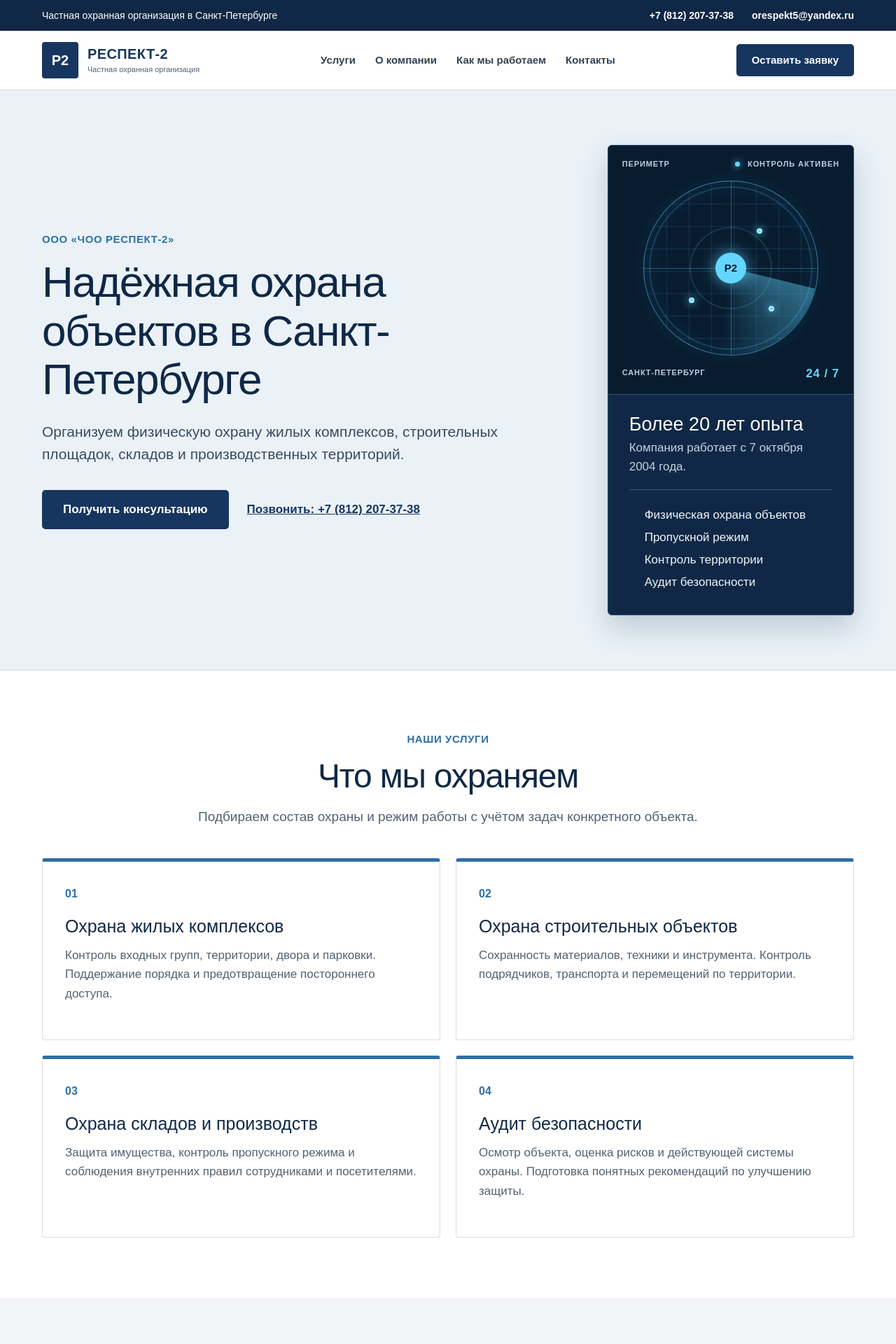
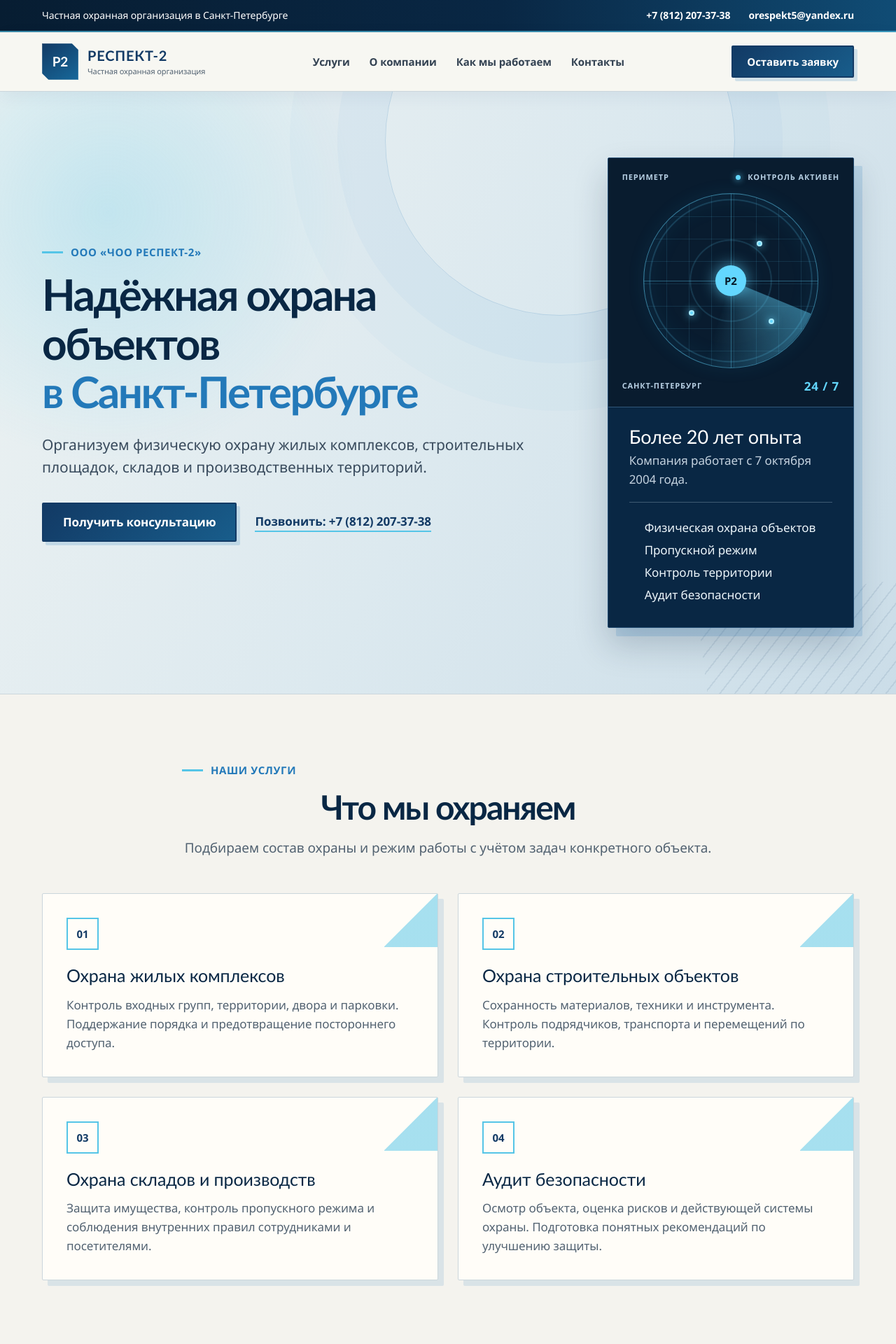
Before and after one commit to Gonerr/lendings, a Next.js app in the folder Респект-2/: page / in a window 1280 px wide. Shown: the top 1920 px of the page at 70% size. Built offline with nearby package versions, Linux system fonts and the light colour scheme.

Commit message:
Сбалансировать современный стиль сайта Респект-2

```diff
--- a/Респект-2/app/globals.css
+++ b/Респект-2/app/globals.css
@@ -1,15 +1,17 @@
 @import "tailwindcss";
 
 :root {
-  --navy: #17365f;
-  --navy-dark: #102846;
-  --blue: #2f6fa6;
-  --blue-light: #eaf2f8;
-  --paper: #ffffff;
-  --muted-bg: #f3f5f7;
-  --text: #202833;
-  --muted: #536170;
-  --line: #d8dee5;
+  --navy: #123a65;
+  --navy-dark: #092744;
+  --blue: #2379b9;
+  --cyan: #55c5e7;
+  --blue-light: #dbeaf2;
+  --paper: #f4f3ee;
+  --surface: #fffdf8;
+  --muted-bg: #e8edf0;
+  --text: #172635;
+  --muted: #526271;
+  --line: #cbd6dc;
 }
 
 * { box-sizing: border-box; }
@@ -19,9 +21,10 @@ body {
   margin: 0;
   color: var(--text);
   background: var(--paper);
-  font-family: Arial, Helvetica, sans-serif;
+  font-family: "Segoe UI Variable", "Segoe UI", Arial, sans-serif;
   font-size: 17px;
   line-height: 1.6;
+  letter-spacing: -0.006em;
   -webkit-font-smoothing: antialiased;
 }
 
@@ -38,7 +41,8 @@ button { color: inherit; }
 
 .topbar {
   color: #fff;
-  background: var(--navy-dark);
+  background: linear-gradient(90deg, #071d32 0%, var(--navy-dark) 56%, #104c75 100%);
+  border-bottom: 2px solid rgba(85, 197, 231, 0.65);
   font-size: 14px;
 }
 
@@ -58,8 +62,10 @@ button { color: inherit; }
   position: sticky;
   z-index: 20;
   top: 0;
-  background: #fff;
+  background: rgba(247, 247, 243, 0.94);
   border-bottom: 1px solid var(--line);
+  backdrop-filter: blur(14px);
+  box-shadow: 0 7px 24px rgba(18, 58, 101, 0.06);
 }
 
 .header-inner {
@@ -84,19 +90,34 @@ button { color: inherit; }
   align-items: center;
   justify-content: center;
   color: #fff;
-  border-radius: 4px;
-  background: var(--navy);
-  font-size: 20px;
+  background: linear-gradient(145deg, var(--navy) 0%, #17689a 100%);
+  clip-path: polygon(0 0, 82% 0, 100% 18%, 100% 100%, 18% 100%, 0 82%);
+  font-family: "Trebuchet MS", sans-serif;
+  font-size: 19px;
   font-weight: 800;
+  box-shadow: inset 0 0 0 1px rgba(255, 255, 255, 0.18);
 }
 
 .logo-text { display: flex; flex-direction: column; line-height: 1.2; }
-.logo-text strong { color: var(--navy); font-size: 20px; letter-spacing: 0.02em; }
+.logo-text strong { color: var(--navy); font-family: "Trebuchet MS", sans-serif; font-size: 20px; letter-spacing: 0.04em; }
 .logo-text small { margin-top: 4px; color: var(--muted); font-size: 11px; }
 
 .site-header nav { display: flex; align-items: center; gap: 28px; }
-.site-header nav a { color: #334252; font-size: 15px; font-weight: 700; }
-.site-header nav a:hover { color: var(--blue); text-decoration: underline; }
+.site-header nav a { position: relative; color: #334252; font-size: 15px; font-weight: 700; }
+.site-header nav a::after {
+  content: "";
+  position: absolute;
+  right: 0;
+  bottom: -8px;
+  left: 0;
+  height: 2px;
+  background: var(--cyan);
+  transform: scaleX(0);
+  transform-origin: left;
+  transition: transform 160ms ease;
+}
+.site-header nav a:hover { color: var(--blue); }
+.site-header nav a:hover::after { transform: scaleX(1); }
 
 .button {
   display: inline-flex;
@@ -107,23 +128,53 @@ button { color: inherit; }
   cursor: pointer;
   color: #fff;
   border: 2px solid var(--navy);
-  border-radius: 5px;
-  background: var(--navy);
+  border-radius: 2px;
+  background: linear-gradient(135deg, var(--navy) 0%, #185d8b 100%);
+  box-shadow: 5px 5px 0 rgba(35, 121, 185, 0.18);
   font-weight: 700;
   line-height: 1.2;
-  transition: background 150ms ease, border-color 150ms ease;
+  transition: transform 150ms ease, box-shadow 150ms ease, background 150ms ease, border-color 150ms ease;
 }
 
-.button:hover { border-color: var(--blue); background: var(--blue); }
+.button:hover { border-color: var(--blue); background: var(--blue); box-shadow: 2px 2px 0 rgba(35, 121, 185, 0.22); transform: translate(3px, 3px); }
 .button-small { min-height: 46px; padding: 0 20px; font-size: 15px; white-space: nowrap; }
 
 .hero {
-  padding: 78px 0;
-  background: var(--blue-light);
+  position: relative;
+  overflow: hidden;
+  padding: 94px 0;
+  background:
+    radial-gradient(circle at 12% 20%, rgba(85, 197, 231, 0.26), transparent 27%),
+    linear-gradient(118deg, #edf2f2 0%, #dce9ef 52%, #cbdde8 100%);
   border-bottom: 1px solid var(--line);
 }
 
+.hero::before {
+  content: "";
+  position: absolute;
+  top: -180px;
+  left: 43%;
+  width: 500px;
+  height: 500px;
+  border: 1px solid rgba(35, 121, 185, 0.2);
+  border-radius: 50%;
+  box-shadow: 0 0 0 68px rgba(35, 121, 185, 0.035), 0 0 0 136px rgba(35, 121, 185, 0.025);
+}
+
+.hero::after {
+  content: "";
+  position: absolute;
+  right: -90px;
+  bottom: -120px;
+  width: 360px;
+  height: 270px;
+  background: repeating-linear-gradient(-45deg, rgba(18, 58, 101, 0.09) 0 2px, transparent 2px 17px);
+  transform: rotate(-7deg);
+}
+
 .hero-grid {
+  position: relative;
+  z-index: 2;
   display: grid;
   grid-template-columns: minmax(0, 1.35fr) minmax(320px, 0.65fr);
   align-items: center;
@@ -131,12 +182,23 @@ button { color: inherit; }
 }
 
 .eyebrow {
+  display: flex;
+  align-items: center;
+  gap: 11px;
   margin: 0 0 14px;
   color: var(--blue);
   font-size: 15px;
   font-weight: 800;
   letter-spacing: 0.04em;
   text-transform: uppercase;
+}
+
+.eyebrow::before {
+  content: "";
+  width: 30px;
+  height: 3px;
+  flex: 0 0 30px;
+  background: var(--cyan);
 }
 
 .hero h1,
@@ -147,8 +209,12 @@ button { color: inherit; }
   color: var(--navy-dark);
   font-size: clamp(38px, 5vw, 62px);
   line-height: 1.12;
-  letter-spacing: -0.025em;
+  font-family: "Trebuchet MS", "Segoe UI", sans-serif;
+  font-weight: 700;
+  letter-spacing: -0.04em;
 }
+
+.hero h1 span { display: block; color: var(--blue); }
 
 .hero-lead {
   max-width: 720px;
@@ -165,15 +231,15 @@ button { color: inherit; }
   margin-top: 34px;
 }
 
-.phone-link { color: var(--navy); font-size: 17px; font-weight: 800; text-decoration: underline; }
+.phone-link { color: var(--navy); border-bottom: 2px solid var(--cyan); font-size: 17px; font-weight: 800; }
 
 .hero-card {
   overflow: hidden;
   color: #fff;
   background: var(--navy-dark);
   border: 1px solid #244d73;
-  border-radius: 6px;
-  box-shadow: 0 18px 42px rgba(16, 40, 70, 0.2);
+  border-radius: 2px;
+  box-shadow: 12px 12px 0 rgba(35, 121, 185, 0.17), 0 24px 48px rgba(16, 40, 70, 0.22);
 }
 
 .radar-panel {
@@ -274,7 +340,7 @@ button { color: inherit; }
 
 .radar-status strong { color: #63d7ff; font-size: 17px; }
 .hero-card-copy { padding: 26px 30px 28px; }
-.hero-card h2 { margin: 0 0 4px; color: #fff; font-size: 27px; line-height: 1.2; }
+.hero-card h2 { margin: 0 0 4px; color: #fff; font-family: "Trebuchet MS", sans-serif; font-size: 27px; line-height: 1.2; }
 .hero-card-copy > p { margin: 0 0 18px; color: #c4d2df; }
 .hero-card ul { margin: 0; padding: 17px 0 0 22px; border-top: 1px solid #3e5a73; }
 .hero-card li { margin: 5px 0; color: #edf6fb; }
@@ -283,10 +349,15 @@ button { color: inherit; }
   to { transform: rotate(360deg); }
 }
 
-.section { padding: 86px 0; }
-.section-muted { background: var(--muted-bg); }
+.section { position: relative; padding: 96px 0; background: var(--paper); }
+.section-muted {
+  color: #fff;
+  background:
+    radial-gradient(circle at 82% 25%, rgba(85, 197, 231, 0.14), transparent 26%),
+    linear-gradient(128deg, #071f36 0%, var(--navy-dark) 55%, #103e62 100%);
+}
 
-.section-heading { max-width: 760px; margin: 0 auto 44px; text-align: center; }
+.section-heading { max-width: 760px; margin: 0 auto 50px; text-align: center; }
 .section-heading.left { max-width: none; margin-left: 0; text-align: left; }
 .section-heading h2, .about-grid h2 { font-size: clamp(34px, 4vw, 48px); }
 .section-heading > p:last-child { margin: 16px auto 0; color: var(--muted); font-size: 19px; }
@@ -294,20 +365,35 @@ button { color: inherit; }
 .services-grid {
   display: grid;
   grid-template-columns: repeat(2, 1fr);
-  gap: 22px;
+  gap: 28px;
 }
 
 .service-card {
+  position: relative;
+  overflow: hidden;
   min-height: 260px;
-  padding: 32px;
+  padding: 34px;
   border: 1px solid var(--line);
-  border-top: 5px solid var(--blue);
-  border-radius: 4px;
-  background: #fff;
+  border-radius: 2px;
+  background: var(--surface);
+  box-shadow: 8px 8px 0 #d9e3e7;
+  transition: transform 170ms ease, box-shadow 170ms ease;
 }
 
-.service-card > span { color: var(--blue); font-size: 16px; font-weight: 800; }
-.service-card h3 { margin: 16px 0 12px; color: var(--navy-dark); font-size: 25px; line-height: 1.3; }
+.service-card::after {
+  content: "";
+  position: absolute;
+  top: 0;
+  right: 0;
+  width: 76px;
+  height: 76px;
+  background: linear-gradient(135deg, transparent 49%, rgba(85, 197, 231, 0.52) 50%);
+}
+
+.service-card:hover { box-shadow: 4px 4px 0 #c7d8df; transform: translate(4px, 4px); }
+
+.service-card > span { display: inline-grid; width: 46px; height: 46px; place-items: center; color: var(--navy); border: 2px solid var(--cyan); font-size: 15px; font-weight: 900; }
+.service-card h3 { margin: 20px 0 12px; color: var(--navy-dark); font-family: "Trebuchet MS", sans-serif; font-size: 25px; line-height: 1.3; }
 .service-card p { margin: 0; color: var(--muted); }
 
 .about-grid {
@@ -320,6 +406,11 @@ button { color: inherit; }
 .about-grid p { color: var(--muted); }
 .about-grid .large-text { margin: 24px 0 12px; color: #35475a; font-size: 20px; }
 
+.section-muted .eyebrow { color: var(--cyan); }
+.section-muted .about-grid h2 { color: #fff; }
+.section-muted .about-grid p { color: #c8d6e1; }
+.section-muted .about-grid .large-text { color: #eff7fa; }
+
 .advantages { display: grid; gap: 14px; }
 .advantages div {
   display: flex;
@@ -327,9 +418,10 @@ button { color: inherit; }
   align-items: center;
   gap: 16px;
   padding: 16px 20px;
-  border: 1px solid var(--line);
-  border-radius: 4px;
-  background: #fff;
+  border: 1px solid rgba(145, 191, 219, 0.32);
+  border-radius: 2px;
+  background: rgba(255, 255, 255, 0.07);
+  box-shadow: 5px 5px 0 rgba(85, 197, 231, 0.08);
 }
 .advantages span {
   display: inline-flex;
@@ -339,35 +431,38 @@ button { color: inherit; }
   align-items: center;
   justify-content: center;
   color: #fff;
-  border-radius: 50%;
-  background: var(--blue);
+  border-radius: 2px;
+  background: var(--cyan);
+  color: var(--navy-dark);
   font-weight: 800;
 }
-.advantages p { margin: 0; color: var(--text); font-weight: 700; }
+.advantages p { margin: 0; color: #fff; font-weight: 700; }
 
 .steps-grid { display: grid; grid-template-columns: repeat(3, 1fr); gap: 22px; }
-.steps-grid article { padding: 30px; border: 1px solid var(--line); border-radius: 4px; }
+.steps-grid article { position: relative; padding: 34px 30px; border: 1px solid var(--line); border-top: 5px solid var(--blue); border-radius: 2px; background: var(--surface); box-shadow: 6px 6px 0 #dbe4e7; }
 .steps-grid span {
   display: inline-flex;
   width: 50px;
   height: 50px;
   align-items: center;
   justify-content: center;
-  color: #fff;
-  border-radius: 50%;
-  background: var(--navy);
+  color: var(--navy-dark);
+  border: 2px solid var(--cyan);
+  border-radius: 2px;
+  background: var(--blue-light);
   font-weight: 800;
 }
-.steps-grid h3 { margin: 20px 0 10px; color: var(--navy-dark); font-size: 23px; }
+.steps-grid h3 { margin: 20px 0 10px; color: var(--navy-dark); font-family: "Trebuchet MS", sans-serif; font-size: 23px; }
 .steps-grid p { margin: 0; color: var(--muted); }
 .center-action { margin-top: 38px; text-align: center; }
 
-.contact-section { padding: 82px 0; color: #fff; background: var(--navy); }
-.contact-grid { display: grid; grid-template-columns: 1fr 0.82fr; align-items: center; gap: 80px; }
+.contact-section { position: relative; overflow: hidden; padding: 92px 0; color: #fff; background: linear-gradient(125deg, #164a77 0%, var(--navy) 55%, #0a2b49 100%); }
+.contact-section::after { content: ""; position: absolute; top: -30%; right: -6%; width: 420px; height: 640px; border: 1px solid rgba(85, 197, 231, 0.27); transform: rotate(24deg); box-shadow: 0 0 0 54px rgba(85, 197, 231, 0.035), 0 0 0 108px rgba(85, 197, 231, 0.025); }
+.contact-grid { position: relative; z-index: 2; display: grid; grid-template-columns: 1fr 0.82fr; align-items: center; gap: 80px; }
 .contact-section .eyebrow.light { color: #d1e8fb; }
 .contact-section h2 { color: #fff; font-size: clamp(35px, 4vw, 50px); }
 .contact-section > .container > div > p:not(.eyebrow) { max-width: 580px; margin: 20px 0 28px; color: #e2ebf3; font-size: 19px; }
-.button-light { color: var(--navy-dark); border-color: #fff; background: #fff; }
+.button-light { color: var(--navy-dark); border-color: var(--cyan); background: var(--cyan); box-shadow: 5px 5px 0 rgba(3, 21, 36, 0.28); }
 .button-light:hover { color: #fff; border-color: #fff; background: transparent; }
 
 .contact-card {
@@ -376,8 +471,10 @@ button { color: inherit; }
   margin: 0;
   padding: 32px;
   color: var(--text);
-  border-radius: 5px;
-  background: #fff;
+  border: 1px solid #9ec9dd;
+  border-radius: 2px;
+  background: var(--surface);
+  box-shadow: 10px 10px 0 rgba(85, 197, 231, 0.28);
   font-style: normal;
 }
 .contact-card div { padding-bottom: 20px; border-bottom: 1px solid var(--line); }
@@ -387,14 +484,14 @@ button { color: inherit; }
 .contact-card p { margin: 0; color: var(--text); font-size: 17px; }
 .contact-card .map-link { display: inline-block; margin-top: 10px; color: var(--blue); font-size: 16px; text-decoration: underline; }
 
-.legal-section { background: #fff; }
-.requisites { margin: 0; border: 1px solid var(--line); border-radius: 4px; }
+.legal-section { background: var(--muted-bg); }
+.requisites { margin: 0; border: 1px solid var(--line); border-radius: 2px; background: var(--surface); box-shadow: 8px 8px 0 #d4dee2; }
 .requisites div { display: grid; grid-template-columns: 280px 1fr; gap: 32px; padding: 20px 24px; border-bottom: 1px solid var(--line); }
 .requisites div:last-child { border-bottom: 0; }
 .requisites dt { color: var(--muted); font-weight: 700; }
 .requisites dd { margin: 0; color: var(--text); font-weight: 700; }
 
-footer { padding: 44px 0 28px; color: #fff; background: var(--navy-dark); }
+footer { padding: 44px 0 28px; color: #fff; background: linear-gradient(90deg, #061a2c 0%, var(--navy-dark) 100%); border-top: 3px solid var(--cyan); }
 .footer-main { display: grid; grid-template-columns: 1fr auto auto; align-items: center; gap: 42px; padding-bottom: 30px; }
 .footer-main strong { font-size: 20px; }
 .footer-main p { margin: 2px 0 0; color: #c4d0dc; font-size: 14px; }
```
